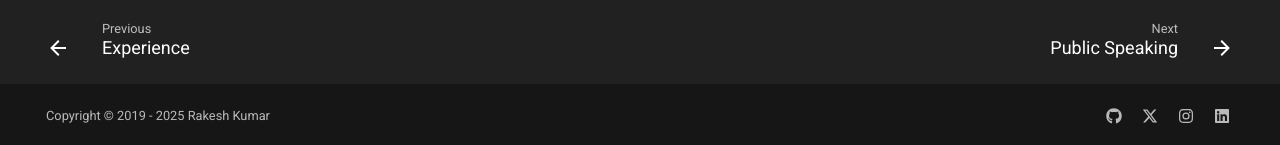
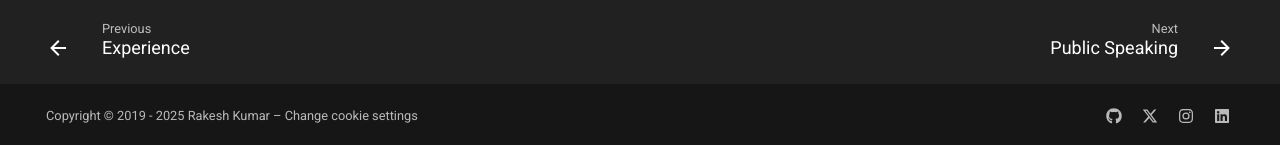
Before and after one commit to rakeshcusat/rakeshcusat.github.io, an MkDocs documentation site: the page built from docs/projects.md, in a window 1280 px wide. Shown: the part 752-897 px from the top of the page. Built offline with MkDocs 1.6.1 and Material for MkDocs 9.7.7, drawn with Linux system fonts in a browser that asks for light colours; plug-ins that fetch from the network failed and are left out; some of the changed lines change nothing that is shown.

Commit message:
Added Cookie concent

```diff
--- a/mkdocs.yml
+++ b/mkdocs.yml
@@ -1,6 +1,7 @@
 site_name: Rakesh
 # repo_url: https://github.com/rakeshcusat/rakeshcusat.github.io
-copyright: Copyright &copy; 2019 - 2025 Rakesh Kumar
+copyright: Copyright &copy; 2019 - 2025 Rakesh Kumar –
+  <a href="#__consent">Change cookie settings</a>
 site_url: https://www.englife101.io/
 use_directory_urls: false
 theme:
@@ -25,6 +26,13 @@
       link: https://www.instagram.com/englife101
     - icon: fontawesome/brands/linkedin
       link: https://www.linkedin.com/in/rakeshkumar1007/
+  consent:
+    title: Cookie consent
+    description: >-
+      We use cookies to recognize your repeated visits and preferences, as well
+      as to measure the effectiveness of our website and whether users
+      find what they're searching for. With your consent, you're helping us to
+      make our website better.
 markdown_extensions:
   - admonition
   - def_list
@@ -43,3 +51,5 @@
       raise_error: True
   - search
   - social
+  - optimize
+  - privacy
```
